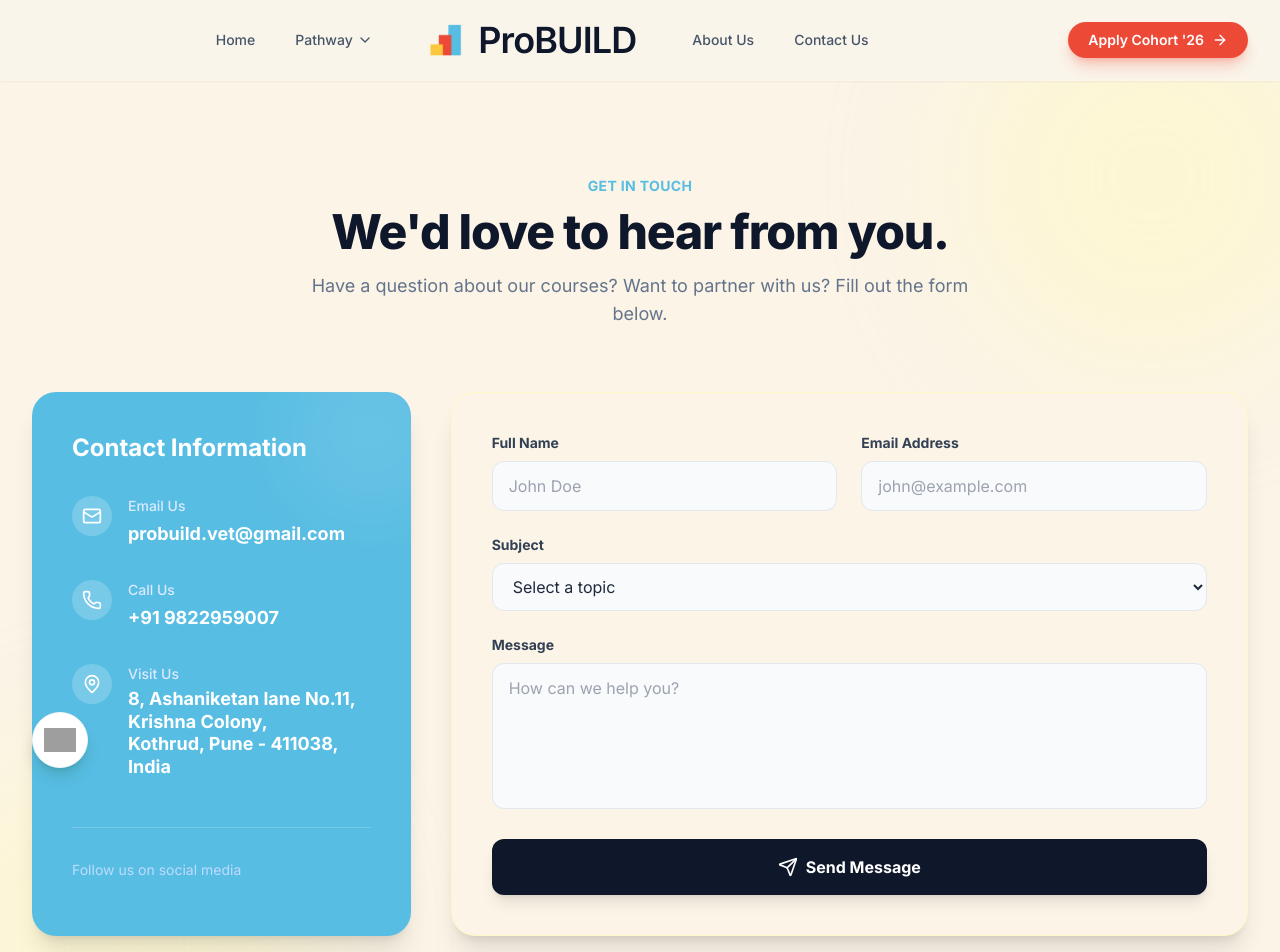
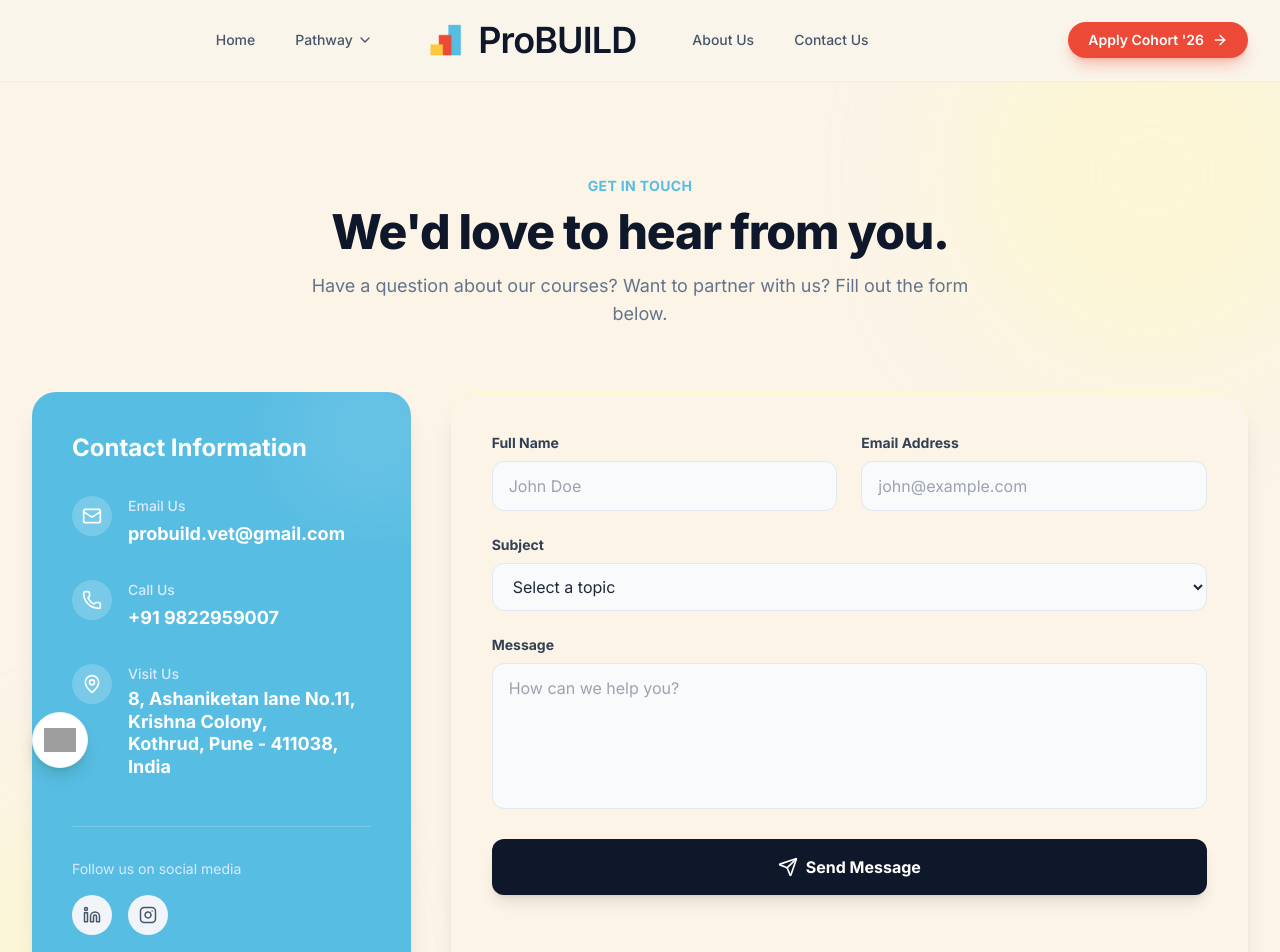
Before and after one commit to GauravMGihub/ProBUILD, a React (Vite) app: page /contact in a window 1280 px wide. Shown: the top 952 px of the page. Built offline with nearby package versions, Linux system fonts and the light colour scheme; grey boxes are pictures that could not be loaded.

Commit message:
Added Social Media icons on ContactUs page.

```diff
--- a/src/components/ContactUs.tsx
+++ b/src/components/ContactUs.tsx
@@ -1,5 +1,5 @@
 import React, { useState } from 'react';
-import { Mail, MapPin, Phone, Send, CheckCircle } from 'lucide-react';
+import { Mail, MapPin, Phone, Send, CheckCircle, Instagram, Linkedin } from 'lucide-react';
 import emailjs from '@emailjs/browser';
 
 const ContactUs: React.FC = () => {
@@ -120,10 +120,15 @@ const ContactUs: React.FC = () => {
 
             {/* Socials can go here */}
             <div className="mt-12 pt-8 border-t border-white/20">
-               <p className="text-blue-200 text-sm mb-4">Follow us on social media</p>
-               <div className="flex gap-4">
-                 {/* ... icons ... */}
-               </div>
+               <p className="text-blue-100 text-sm mb-4">Follow us on social media</p>
+               <div className="flex space-x-4">
+              <a href="https://www.linkedin.com/company/probuildglobal/" target="_blank" rel="noopener noreferrer" className="w-10 h-10 rounded-full bg-slate-100 flex items-center justify-center text-slate-600 hover:bg-brand-azure hover:text-white transition-colors">
+                <Linkedin size={18} />
+              </a>
+              <a href="https://www.instagram.com/probuild.in?igsh=YnN4cHdyODBuNzc2" className="w-10 h-10 rounded-full bg-slate-100 flex items-center justify-center text-slate-600 hover:bg-brand-red hover:text-white transition-colors">
+                <Instagram size={18} />
+              </a>
+            </div>
             </div>
           </div>
 
```
